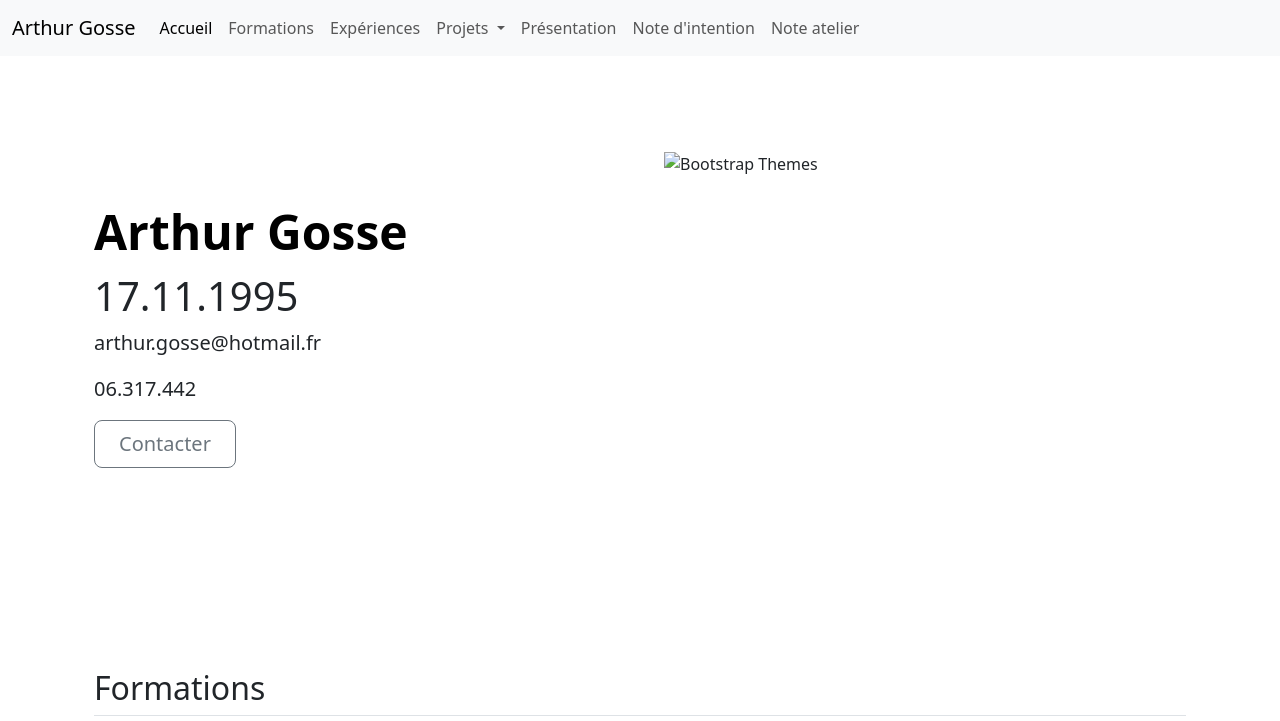
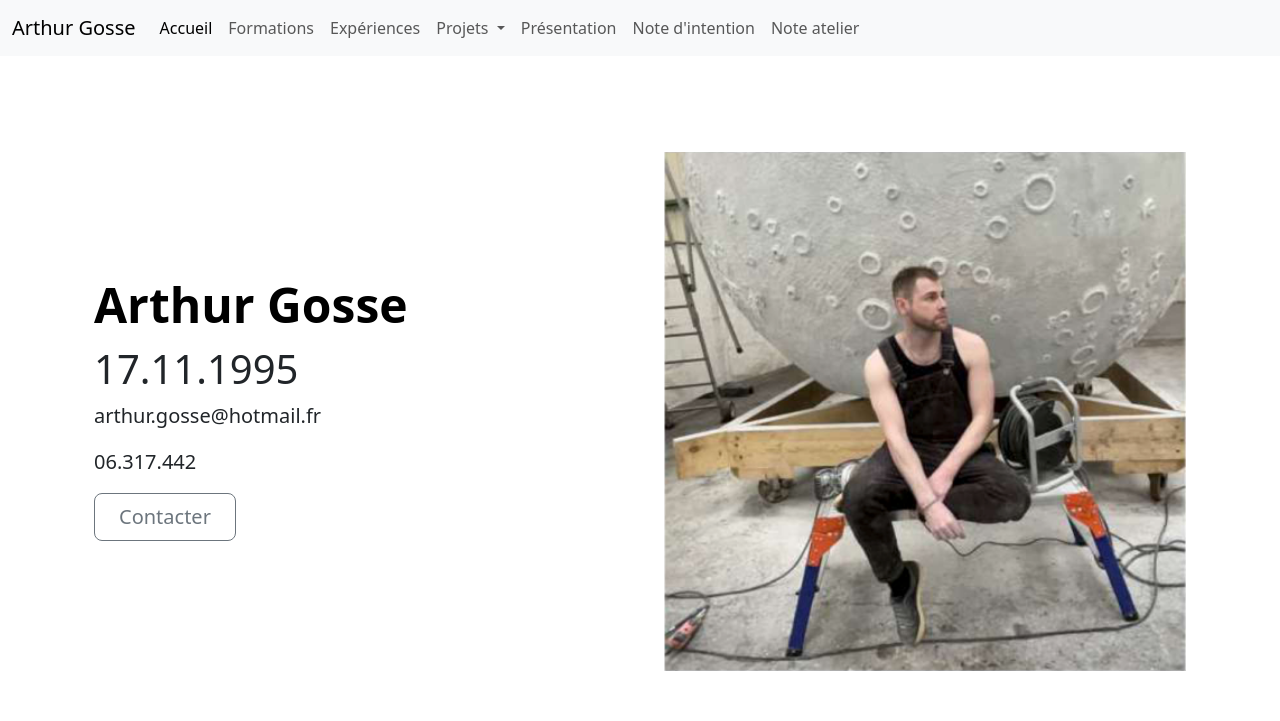
Before and after one commit to arthurgosse/arthurgosse.github.io, a plain HTML site: page index.html in a window 1280 px wide. Shown: the top 721 px of the page. Drawn offline with nearby package versions, Linux system fonts and the light colour scheme.

Commit message:
second commit

```diff
--- a/index.html
+++ b/index.html
@@ -59,7 +59,7 @@
     <div class="container col-xxl-8 px-4 py-5" id="accueil">
       <div class="row flex-lg-row-reverse align-items-center g-5 py-5">
         <div class="col-10 col-sm-8 col-lg-6">
-          <img src="Capture d’écran 2025-04-01 à 19.04.57.png" class="d-block mx-lg-auto img-fluid" alt="Bootstrap Themes" width="700" height="500" loading="lazy">
+          <img src="Capture.png" class="d-block mx-lg-auto img-fluid" alt="Bootstrap Themes" width="700" height="500" loading="lazy">
         </div>
         <div class="col-lg-6">
           <h1 class="display-5 fw-bold text-body-emphasis lh-1 mb-3">Arthur Gosse</h1>
```
